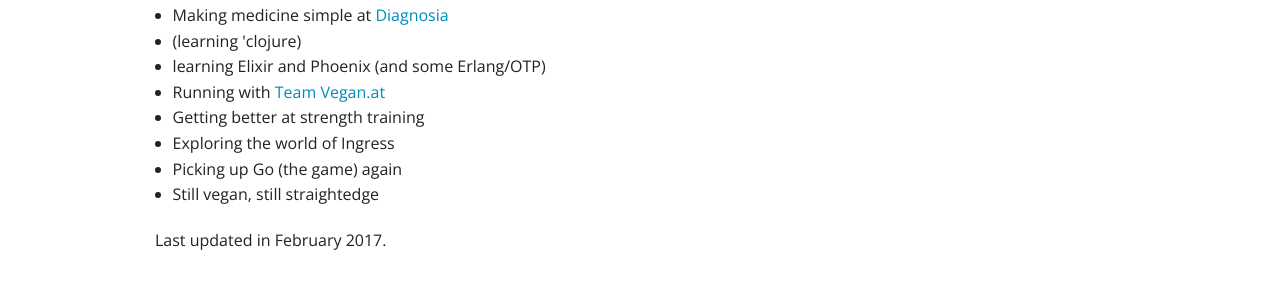
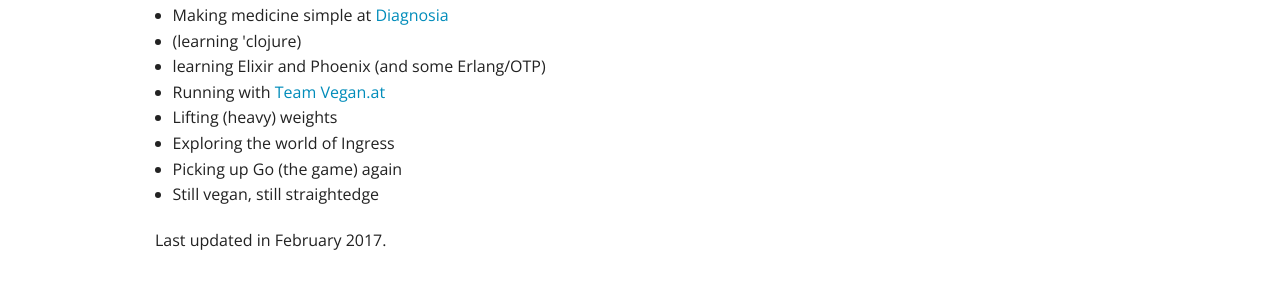
Before and after one commit to Sgoettschkes/sgoettschkes.github.io, a Jekyll site: the page built from now.html, in a window 1280 px wide. Shown: the part 777-1077 px from the top of the page. Built offline with Jekyll 4.4.1, drawn with Linux system fonts in a browser that asks for light colours; nearby versions of some CDN libraries; Markdown is read by kramdown in place of the engine named in the settings.

Commit message:
Update /now page

```diff
--- a/_data/now.yml
+++ b/_data/now.yml
@@ -2,7 +2,7 @@
 - "(learning 'clojure)"
 - learning Elixir and Phoenix (and some Erlang/OTP)
 - Running with <a href="http://www.teamvegan.at">Team Vegan.at</a>
-- Getting better at strength training
+- Lifting (heavy) weights
 - Exploring the world of Ingress
 - Picking up Go (the game) again
 - Still vegan, still straightedge
```
